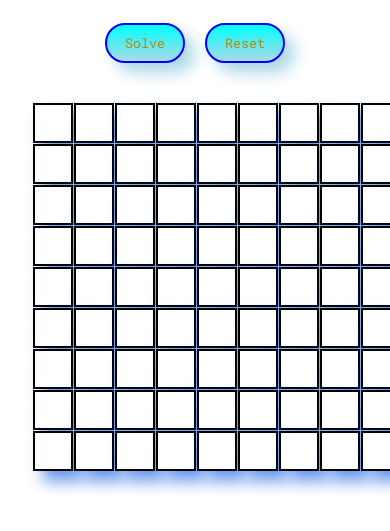
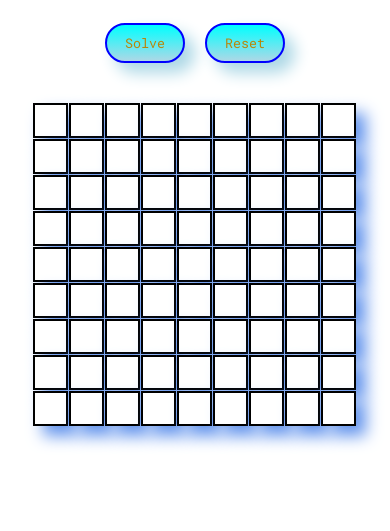
Before and after one commit to Mukulphougat/sudoku-solver, a plain HTML site: page index.html in a window 390 px wide. Shown: the part 59-590 px from the top of the page. Drawn offline with Linux system fonts and the light colour scheme.

Commit message:
Update styles.css

```diff
--- a/styles.css
+++ b/styles.css
@@ -103,8 +103,8 @@
         width: 100%;
         padding: unset;
         transform: none;
-        grid-template-columns: repeat(var(--size), 40px);
-        grid-template-rows: repeat(var(--size), 40px);
+        grid-template-columns: repeat(var(--size), 35px);
+        grid-template-rows: repeat(var(--size), 35px);
     }
     .grid > input[type=text] {
         font-size: 1.2rem;
```
